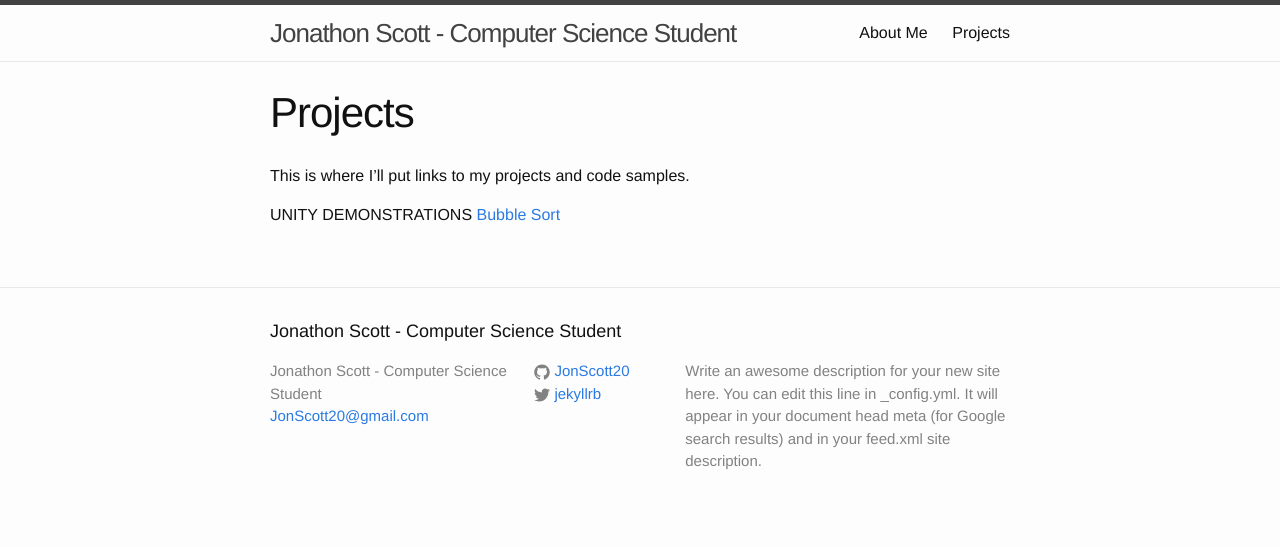
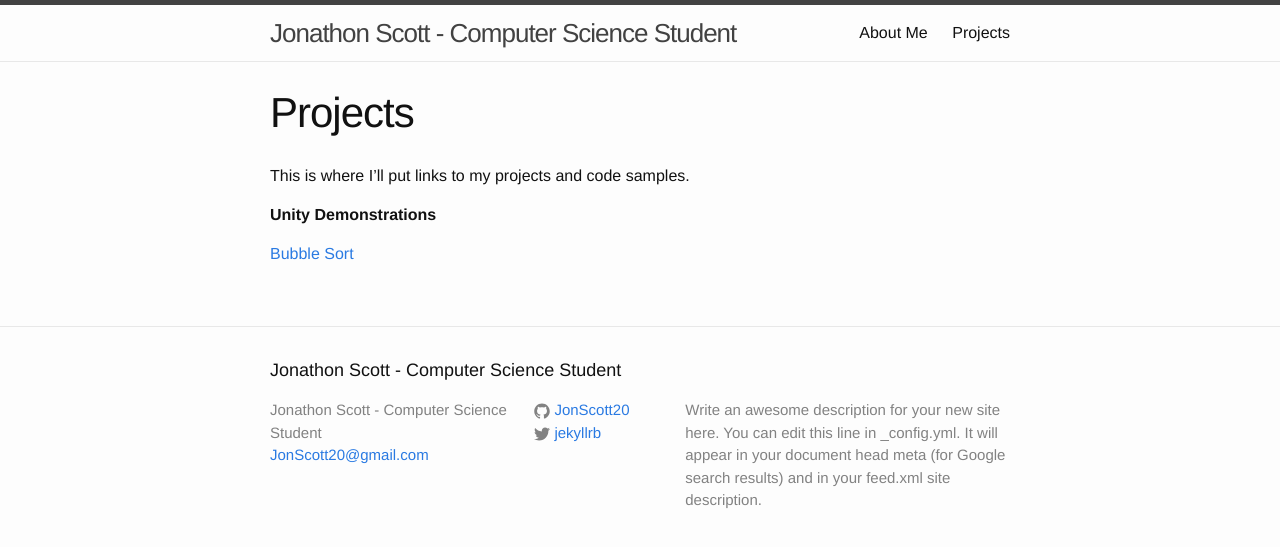
Before and after one commit to JonScott20/JonScott20.github.io, a Jekyll site: the page built from projects.md, in a window 1280 px wide. Shown: the top 547 px of the page. Built offline with Jekyll 4.4.1, drawn with Linux system fonts in a browser that asks for light colours.

```diff
--- a/projects.md
+++ b/projects.md
@@ -6,5 +6,6 @@ permalink: /projects/
 
 This is where I'll put links to my projects and code samples.
 
-UNITY DEMONSTRATIONS
+**Unity Demonstrations**
+
 [Bubble Sort](https://jonscott20.github.io/Bubble_Sort/BubbleSort)
```
